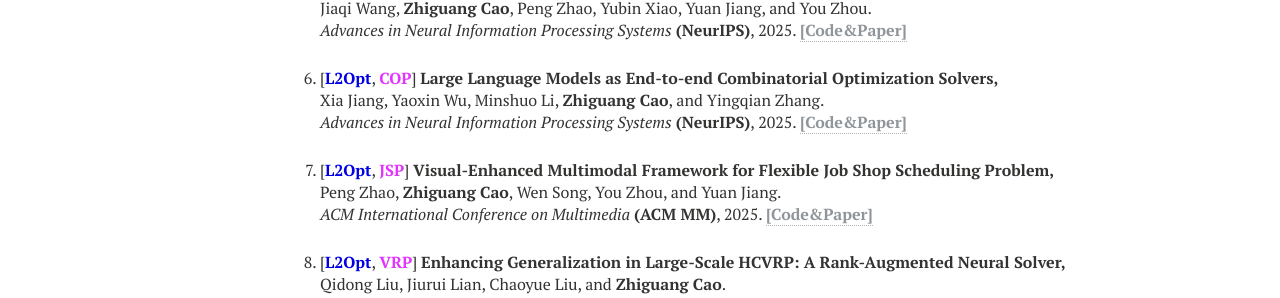
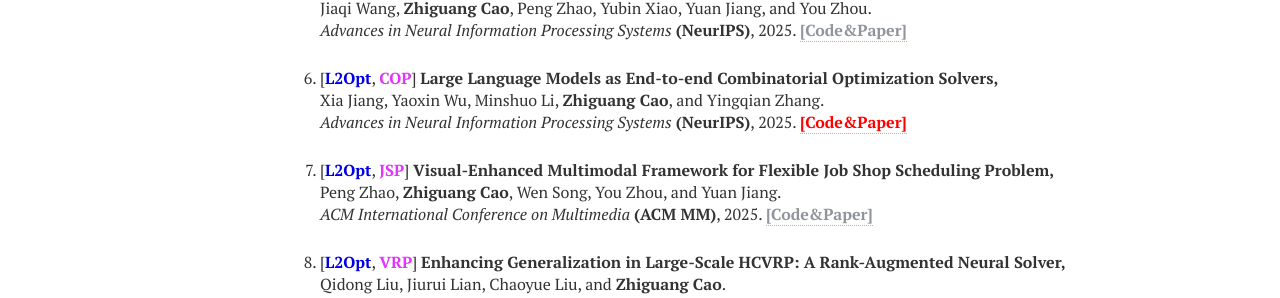
Before and after one commit to zhiguangcaosg/zhiguangcaosg.github.io, a Jekyll site: the page built from publications.md, in a window 1280 px wide. Shown: the part 656-954 px from the top of the page. Built offline with Jekyll 4.4.1, drawn with Linux system fonts in a browser that asks for light colours; nearby versions of some CDN libraries.

Commit message:
Update publications.html

```diff
--- a/_layouts/publications.html
+++ b/_layouts/publications.html
@@ -135,7 +135,7 @@ div.bibtex pre { font-size: 75%; overflow: auto;  width: 100%; padding: 0em 0em;
 <p>
 [<font color="#0000E3"><b>L2Opt</b></font>, <font color="#E333FF"><b>COP</b></font>] <b>Large Language Models as End-to-end Combinatorial Optimization Solvers,</b>
 <br> Xia Jiang, Yaoxin Wu, Minshuo Li, <b>Zhiguang Cao</b>, and Yingqian Zhang.<br>
-<i>Advances in Neural Information Processing Systems</i> <b>(NeurIPS)</b>, 2025. <a href="https://zhiguangcaosg.github.io/publications/"> <font color="#8F959A"><b>[Code&Paper]</b> </font></a>
+<i>Advances in Neural Information Processing Systems</i> <b>(NeurIPS)</b>, 2025. <a href="https://github.com/Summer142857/LLMCoSolver" target="_blank"> <font color="#FF0000"><b>[Code&Paper]</b> </font></a>
 </p>
 </li>
 
```
